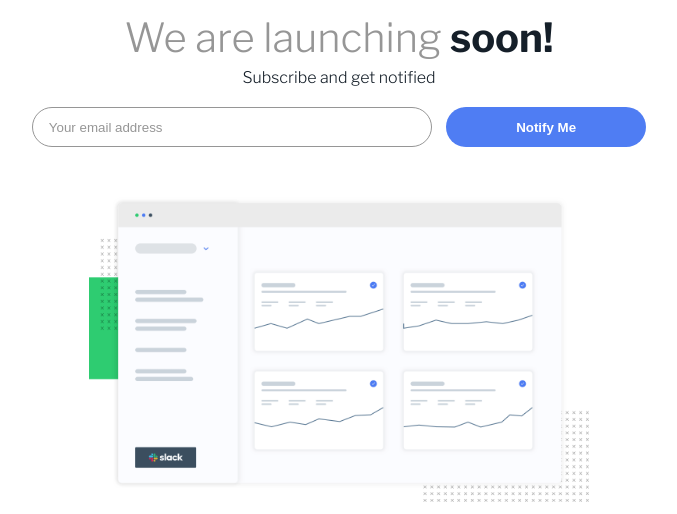
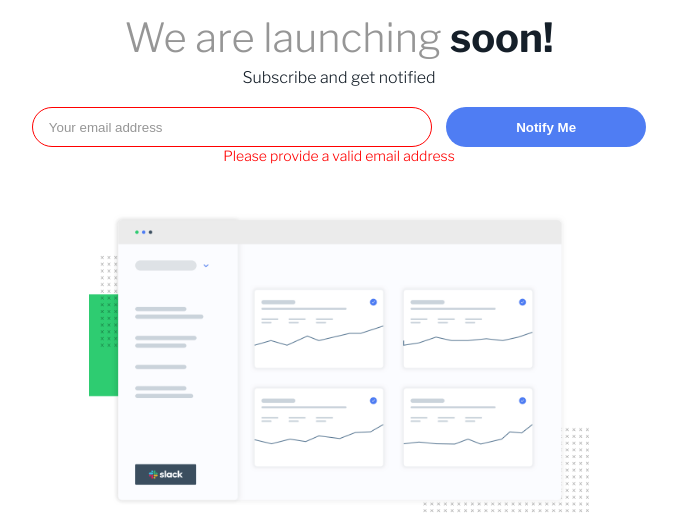
Before and after one commit to MJspitta/ping-coming-soon-page, a plain HTML site: page index.html in a window 1280 px wide. Both pictures are taken after a click on the button "Notify Me". Shown: the part 88-602 px from the top of the page, without its empty margins (301-978 px from the left). Drawn offline with nearby package versions, Linux system fonts and the light colour scheme.

Commit message:
validation of email in js

```diff
--- a/index.html
+++ b/index.html
@@ -42,9 +42,13 @@
           name="email"
           id="email"
           placeholder="Your email address"
+          pattern="^[a-z0-9._%+-]+@[a-z0-9.-]+\.[a-z]{2,4}$"
+          required
         />
         <button type="button">Notify Me</button>
       </form>
+      <p id="error"></p>
+
 
       <img
         class="dashboard-img"
@@ -60,5 +64,7 @@
 
       <p class="copyright">&copy; Copyright Ping. All rights reserved.</p>
     </main>
+
+    <script src="./script.js"></script>
   </body>
 </html>
--- a/script.js
+++ b/script.js
@@ -0,0 +1,14 @@
+const emailInput = document.querySelector('input');
+const btn = document.querySelector('button');
+const errorMessage = document.getElementById('error');
+
+btn.addEventListener('click', () => {
+  if (emailInput.checkValidity()) {
+    errorMessage.textContent = "";
+    emailInput.classList.remove('error');
+  } else {
+    errorMessage.textContent = "Please provide a valid email address";
+    errorMessage.style.color = "red";
+    emailInput.classList.add('error');
+  }
+})
--- a/styles.css
+++ b/styles.css
@@ -44,6 +44,14 @@ input::placeholder {
   color: hsl(0, 0%, 59%);
 }
 
+.error {
+  border: 1px solid red;
+}
+#error {
+  font-weight: 300;
+  font-size: 0.7rem;
+}
+
 button {
   width: 10rem;
   height: 2rem;
@@ -52,6 +60,10 @@ button {
   background-color: hsl(223, 87%, 63%);
   color: white;
   border: none;
+}
+button:hover {
+  background-color: hsl(223, 100%, 88%);
+  cursor: pointer;
 }
 
 .dashboard-img {
```
